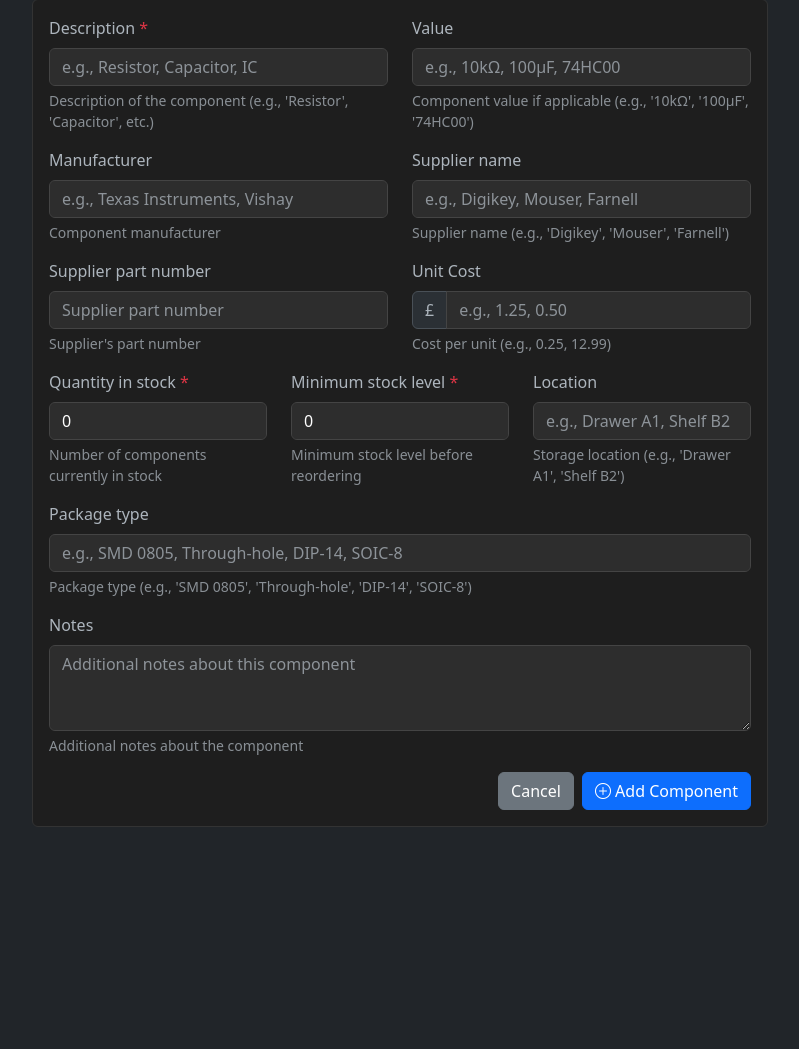
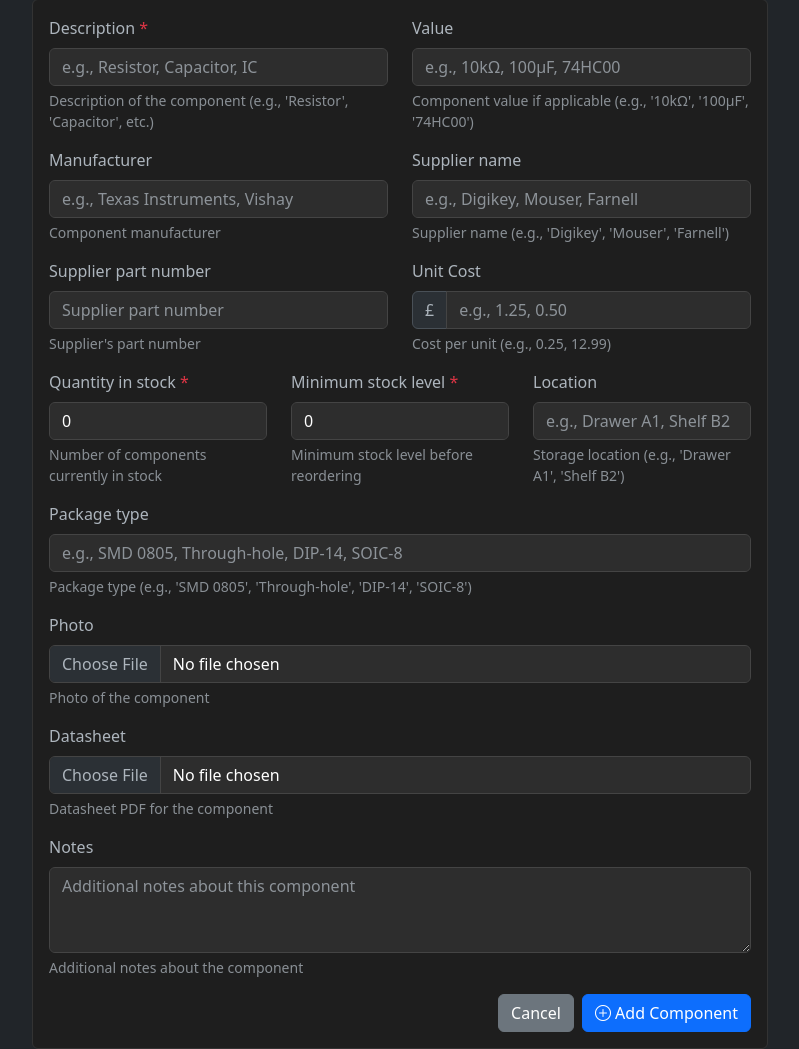
Before and after one commit to barrybridges68/component_manager, a Django app: page /components/add/ in a window 1280 px wide. Shown: the part 161-1210 px from the top of the page, without its empty margins (240-1039 px from the left). Before the commit the page ends 988 px from the top, so only its background shows below. Run offline with Django 4.2, Linux system fonts and the light colour scheme; data that the repository does not hold is empty; some libraries are stand-ins or nearby versions.

Commit message:
Add the ability to add photos and pdfs

```diff
--- a/component_stock/settings.py
+++ b/component_stock/settings.py
@@ -120,6 +120,10 @@ USE_TZ = True
 STATIC_URL = 'static/'
 STATICFILES_DIRS = [BASE_DIR / 'static']
 
+# Media files (User uploads)
+MEDIA_URL = 'media/'
+MEDIA_ROOT = BASE_DIR / 'media'
+
 # Default primary key field type
 # https://docs.djangoproject.com/en/4.2/ref/settings/#default-auto-field
 
--- a/component_stock/urls.py
+++ b/component_stock/urls.py
@@ -15,8 +15,13 @@ Including another URLconf
 """
 from django.contrib import admin
 from django.urls import path, include
+from django.conf import settings
+from django.conf.urls.static import static
 
 urlpatterns = [
     path('admin/', admin.site.urls),
     path('', include('components.urls')),
 ]
+
+if settings.DEBUG:
+    urlpatterns += static(settings.MEDIA_URL, document_root=settings.MEDIA_ROOT)
--- a/components/forms.py
+++ b/components/forms.py
@@ -19,6 +19,8 @@ class ComponentForm(forms.ModelForm):
             'minimum_stock_level',
             'location',
             'package_type',
+            'photo',
+            'datasheet',
             'notes'
         ]
         widgets = {
@@ -76,6 +78,14 @@ class ComponentForm(forms.ModelForm):
                 'placeholder': 'e.g., SMD 0805, Through-hole, DIP-14, SOIC-8',
                 'list': 'package-type-suggestions',
                 'autocomplete': 'off'
+            }),
+            'photo': forms.FileInput(attrs={
+                'class': 'form-control',
+                'accept': 'image/*'
+            }),
+            'datasheet': forms.FileInput(attrs={
+                'class': 'form-control',
+                'accept': 'application/pdf,.pdf'
             }),
             'notes': forms.Textarea(attrs={
                 'class': 'form-control',
--- a/components/models.py
+++ b/components/models.py
@@ -1,6 +1,24 @@
 from django.db import models
 from django.utils import timezone
 from django.db.models import Case, When, Value, IntegerField
+import os
+from datetime import datetime
+
+
+def component_photo_path(instance, filename):
+    """Generate unique path for component photos with timestamp."""
+    ext = os.path.splitext(filename)[1]
+    timestamp = datetime.now().strftime('%Y%m%d_%H%M%S')
+    new_filename = f"{instance.description}_{timestamp}{ext}"
+    return os.path.join('component_photos', new_filename)
+
+
+def component_datasheet_path(instance, filename):
+    """Generate unique path for component datasheets with timestamp."""
+    ext = os.path.splitext(filename)[1]
+    timestamp = datetime.now().strftime('%Y%m%d_%H%M%S')
+    new_filename = f"{instance.description}_{timestamp}{ext}"
+    return os.path.join('component_datasheets', new_filename)
 
 
 class ComponentDescription(models.Model):
@@ -127,6 +145,20 @@ class Component(models.Model):
         help_text="Package type (e.g., 'SMD 0805', 'Through-hole', 'DIP-14', 'SOIC-8')"
     )
 
+    photo = models.ImageField(
+        upload_to=component_photo_path,
+        blank=True,
+        null=True,
+        help_text="Photo of the component"
+    )
+
+    datasheet = models.FileField(
+        upload_to=component_datasheet_path,
+        blank=True,
+        null=True,
+        help_text="Datasheet PDF for the component"
+    )
+
     notes = models.TextField(
         blank=True,
         null=True,
@@ -147,6 +179,19 @@ class Component(models.Model):
         return self.description
 
     def save(self, *args, **kwargs):
+        # If updating, delete old files if new ones are uploaded
+        if self.pk:
+            try:
+                old_instance = Component.objects.get(pk=self.pk)
+                if old_instance.photo and self.photo and old_instance.photo != self.photo:
+                    if os.path.isfile(old_instance.photo.path):
+                        os.remove(old_instance.photo.path)
+                if old_instance.datasheet and self.datasheet and old_instance.datasheet != self.datasheet:
+                    if os.path.isfile(old_instance.datasheet.path):
+                        os.remove(old_instance.datasheet.path)
+            except Component.DoesNotExist:
+                pass
+
         # Update or create ComponentDescription for autocomplete
         if self.description:
             description_obj, created = ComponentDescription.objects.get_or_create(
@@ -178,6 +223,20 @@ class Component(models.Model):
                 supplier_obj.save()
 
         super().save(*args, **kwargs)
+
+    def delete(self, *args, **kwargs):
+        """Delete component and associated files."""
+        # Delete photo file if it exists
+        if self.photo:
+            if os.path.isfile(self.photo.path):
+                os.remove(self.photo.path)
+
+        # Delete datasheet file if it exists
+        if self.datasheet:
+            if os.path.isfile(self.datasheet.path):
+                os.remove(self.datasheet.path)
+
+        super().delete(*args, **kwargs)
 
     @property
     def is_low_stock(self):
--- a/components/views.py
+++ b/components/views.py
@@ -108,7 +108,7 @@ def component_detail(request, pk):
 def component_create(request):
     """Create a new component."""
     if request.method == 'POST':
-        form = ComponentForm(request.POST)
+        form = ComponentForm(request.POST, request.FILES)
         if form.is_valid():
             component = form.save()
             messages.success(request, f'Component "{component}" has been created successfully.')
@@ -127,7 +127,24 @@ def component_update(request, pk):
     component = get_object_or_404(Component, pk=pk)
 
     if request.method == 'POST':
-        form = ComponentForm(request.POST, instance=component)
+        # Check if user wants to remove photo or datasheet
+        if request.POST.get('remove_photo') == 'true':
+            if component.photo:
+                component.photo.delete(save=False)
+                component.photo = None
+                component.save()
+                messages.success(request, 'Photo has been removed.')
+            return redirect('components:component_update', pk=component.pk)
+
+        if request.POST.get('remove_datasheet') == 'true':
+            if component.datasheet:
+                component.datasheet.delete(save=False)
+                component.datasheet = None
+                component.save()
+                messages.success(request, 'Datasheet has been removed.')
+            return redirect('components:component_update', pk=component.pk)
+
+        form = ComponentForm(request.POST, request.FILES, instance=component)
         if form.is_valid():
             component = form.save()
             messages.success(request, f'Component "{component}" has been updated successfully.')
--- a/requirements.txt
+++ b/requirements.txt
@@ -1,2 +1,3 @@
 Django==4.2.7
 python-decouple==3.8
+Pillow
--- a/templates/components/component_form.html
+++ b/templates/components/component_form.html
@@ -18,7 +18,7 @@
     <div class="col-md-8 mx-auto">
         <div class="card">
             <div class="card-body">
-                <form method="post">
+                <form method="post" enctype="multipart/form-data">
                     {% csrf_token %}
 
                     <div class="row">
@@ -264,6 +264,56 @@
                     </div>
 
                     <div class="mb-3">
+                        <label for="{{ form.photo.id_for_label }}" class="form-label">
+                            {{ form.photo.label }}
+                        </label>
+                        {{ form.photo }}
+                        {% if component.photo %}
+                            <div class="mt-2">
+                                <img src="{{ component.photo.url }}" alt="{{ component }}" style="max-width: 200px; max-height: 200px;" class="img-thumbnail">
+                                <div class="mt-2">
+                                    <button type="button" class="btn btn-danger btn-sm" onclick="removePhoto()">
+                                        <i class="bi bi-trash"></i> Remove Photo
+                                    </button>
+                                </div>
+                                <div class="form-text">Current photo (select a new file to replace or click remove)</div>
+                            </div>
+                        {% endif %}
+                        {% if form.photo.help_text %}
+                            <div class="form-text">{{ form.photo.help_text }}</div>
+                        {% endif %}
+                        {% if form.photo.errors %}
+                            <div class="text-danger">{{ form.photo.errors }}</div>
+                        {% endif %}
+                    </div>
+                    <input type="hidden" name="remove_photo" id="remove_photo" value="false">
+
+                    <div class="mb-3">
+                        <label for="{{ form.datasheet.id_for_label }}" class="form-label">
+                            {{ form.datasheet.label }}
+                        </label>
+                        {{ form.datasheet }}
+                        {% if component.datasheet %}
+                            <div class="mt-2">
+                                <a href="{{ component.datasheet.url }}" target="_blank" class="btn btn-outline-primary btn-sm">
+                                    <i class="bi bi-file-earmark-pdf"></i> View Current Datasheet
+                                </a>
+                                <button type="button" class="btn btn-danger btn-sm ms-2" onclick="removeDatasheet()">
+                                    <i class="bi bi-trash"></i> Remove Datasheet
+                                </button>
+                                <div class="form-text">Current datasheet: {{ component.datasheet.name }} (select a new file to replace or click remove)</div>
+                            </div>
+                        {% endif %}
+                        {% if form.datasheet.help_text %}
+                            <div class="form-text">{{ form.datasheet.help_text }}</div>
+                        {% endif %}
+                        {% if form.datasheet.errors %}
+                            <div class="text-danger">{{ form.datasheet.errors }}</div>
+                        {% endif %}
+                    </div>
+                    <input type="hidden" name="remove_datasheet" id="remove_datasheet" value="false">
+
+                    <div class="mb-3">
                         <label for="{{ form.notes.id_for_label }}" class="form-label">
                             {{ form.notes.label }}
                         </label>
@@ -374,6 +424,22 @@ document.addEventListener('DOMContentLoaded', function() {
                 console.error(`Error loading ${fieldType} suggestions:`, error);
             });
     }
+
+    // Remove photo function
+    window.removePhoto = function() {
+        if (confirm('Are you sure you want to remove the photo?')) {
+            document.getElementById('remove_photo').value = 'true';
+            document.querySelector('form').submit();
+        }
+    }
+
+    // Remove datasheet function
+    window.removeDatasheet = function() {
+        if (confirm('Are you sure you want to remove the datasheet?')) {
+            document.getElementById('remove_datasheet').value = 'true';
+            document.querySelector('form').submit();
+        }
+    }
 });
 </script>
 {% endblock %}
```
Also changed, not shown: templates/components/component_detail.html (+43 -0 lines), components/migrations/0013_component_photo.py (added), components/migrations/0014_component_datasheet.py (added), 1 other file.
